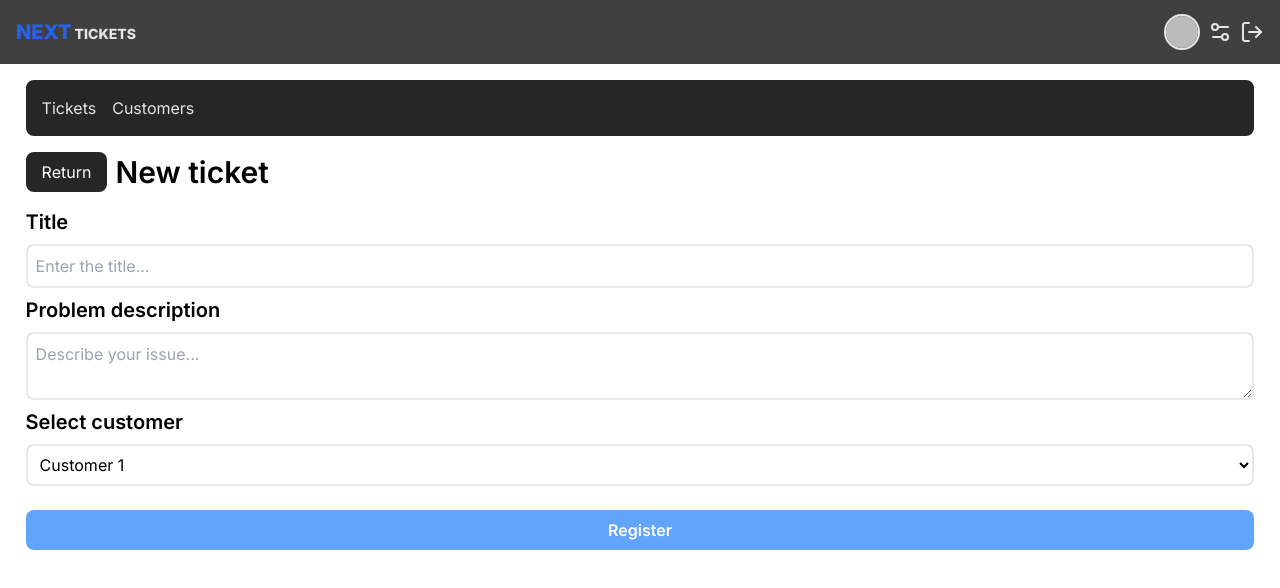
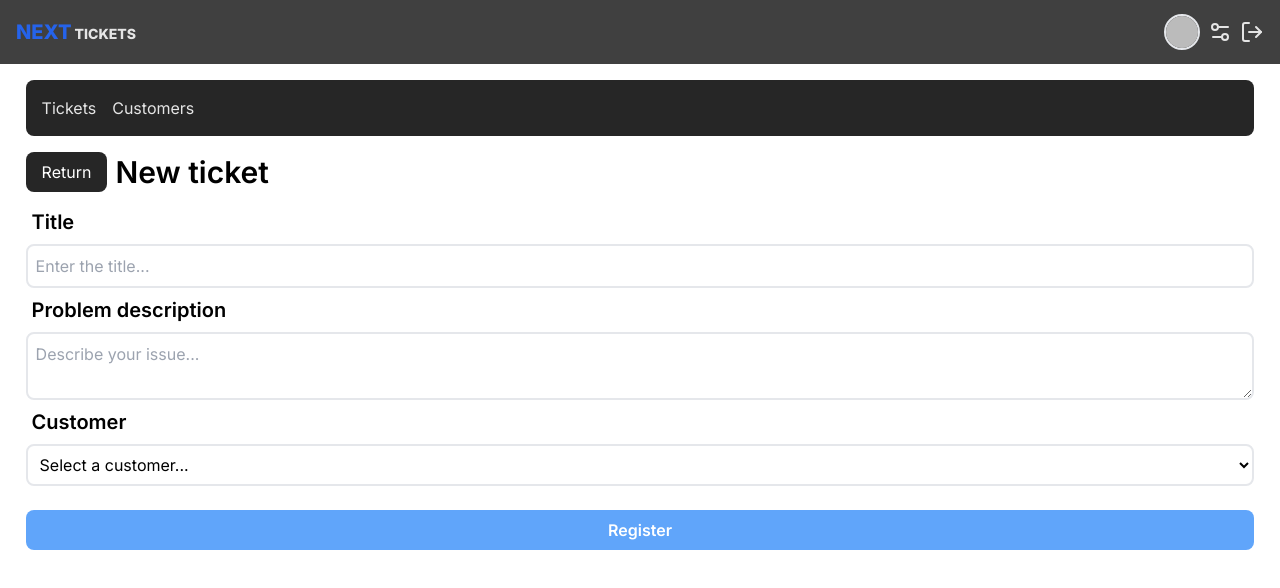
Before and after one commit to dameness/next-tickets, a Next.js app: page /tickets/new in a window 1280 px wide. Shown: the top 588 px of the page. Built offline with nearby package versions, Linux system fonts and the light colour scheme; no server answers; sample sign-in values are in the browser's storage.

Commit message:
complete validations

```diff
--- a/src/app/(dashboard)/customers/new/page.tsx
+++ b/src/app/(dashboard)/customers/new/page.tsx
@@ -2,11 +2,18 @@
 
 import Input from "@/components/ui/input";
 import Link from "next/link";
+import { zodResolver } from "@hookform/resolvers/zod";
 import { useForm, SubmitErrorHandler, SubmitHandler } from "react-hook-form";
-import type { Customer } from "@/models/zod/customer";
+import { CustomerSchema, type Customer } from "@/models/zod/customer";
 
 export default function NewCustomer() {
-  const { handleSubmit, register } = useForm<Customer>();
+  const {
+    handleSubmit,
+    register,
+    formState: { errors },
+  } = useForm<Customer>({
+    resolver: zodResolver(CustomerSchema),
+  });
 
   const onValid: SubmitHandler<Customer> = (data) => {};
 
@@ -27,17 +34,42 @@ export default function NewCustomer() {
         <h1 className="text-3xl font-semibold">New customer</h1>
       </div>
 
-      <h1 className="text-xl font-semibold">Name</h1>
-      <Input placeholder="Enter the name..." {...register("name")} />
+      <div className="flex justify-between px-1.5">
+        <h1 className="text-xl font-semibold">Name</h1>
+        {errors.name && <h1 className="text-red-500">{errors.name.message}</h1>}
+      </div>
+      <Input
+        className={`${errors.name ? "border border-red-400" : "border-2"}`}
+        placeholder="Enter the name..."
+        {...register("name")}
+      />
 
       <div className="grid xs:grid-cols-2 grid-cols-1 gap-2">
         <div>
-          <h1 className="text-xl font-semibold">Telephone</h1>
-          <Input placeholder="Enter the telephone..." {...register("phone")} />
+          <div className="flex justify-between px-1.5 mb-2">
+            <h1 className="text-xl font-semibold">Telephone</h1>
+            {errors.phone && (
+              <h1 className="text-red-500">{errors.phone.message}</h1>
+            )}
+          </div>
+          <Input
+            className={`${errors.phone ? "border border-red-400" : "border-2"}`}
+            placeholder="Enter the telephone..."
+            {...register("phone")}
+          />
         </div>
         <div>
-          <h1 className="text-xl font-semibold">E-mail</h1>
-          <Input placeholder="Enter the e-mail..." {...register("email")} />
+          <div className="flex justify-between px-1.5 mb-2">
+            <h1 className="text-xl font-semibold">E-mail</h1>
+            {errors.email && (
+              <h1 className="text-red-500">{errors.email.message}</h1>
+            )}
+          </div>
+          <Input
+            className={`${errors.email ? "border border-red-400" : "border-2"}`}
+            placeholder="Enter the e-mail..."
+            {...register("email")}
+          />
         </div>
       </div>
       <button
--- a/src/app/(dashboard)/tickets/new/page.tsx
+++ b/src/app/(dashboard)/tickets/new/page.tsx
@@ -2,12 +2,22 @@
 
 import Input from "@/components/ui/input";
 import Link from "next/link";
+import { zodResolver } from "@hookform/resolvers/zod";
 import { useForm } from "react-hook-form";
 import type { SubmitErrorHandler, SubmitHandler } from "react-hook-form";
-import type { Ticket } from "@/models/zod/ticket";
+import { TicketSchema, type Ticket } from "@/models/zod/ticket";
 
 export default function NewTicket() {
-  const { handleSubmit, register } = useForm<Ticket>();
+  const {
+    handleSubmit,
+    register,
+    formState: { errors },
+  } = useForm<Ticket>({
+    resolver: zodResolver(TicketSchema),
+    defaultValues: {
+      customerId: "",
+    },
+  });
 
   const onValid: SubmitHandler<Ticket> = (data) => {};
 
@@ -28,21 +38,43 @@ export default function NewTicket() {
         <h1 className="text-3xl font-semibold">New ticket</h1>
       </div>
 
-      <h1 className="text-xl font-semibold">Title</h1>
-      <Input placeholder="Enter the title..." {...register("name")} />
+      <div className="flex justify-between px-1.5">
+        <h1 className="text-xl font-semibold">Title</h1>
+        {errors.name && <h1 className="text-red-500">{errors.name.message}</h1>}
+      </div>
+      <Input
+        className={`${errors.name ? "border border-red-400" : "border-2"}`}
+        placeholder="Enter the title..."
+        {...register("name")}
+      />
 
-      <h1 className="text-xl font-semibold">Problem description</h1>
+      <div className="flex justify-between px-1.5">
+        <h1 className="text-xl font-semibold">Problem description</h1>
+        {errors.description && (
+          <h1 className="text-red-500">{errors.description.message}</h1>
+        )}
+      </div>
       <textarea
-        className="p-2 rounded-lg w-full border-2"
+        className={`p-2 rounded-lg w-full ${
+          errors.description ? "border border-red-400" : "border-2"
+        }`}
         placeholder="Describe your issue..."
         {...register("description")}
       />
 
-      <h1 className="text-xl font-semibold">Select customer</h1>
+      <div className="flex justify-between px-1.5">
+        <h1 className="text-xl font-semibold">Customer</h1>
+        {errors.customerId && (
+          <h1 className="text-red-500">{errors.customerId.message}</h1>
+        )}
+      </div>
       <select
-        className="p-2 bg-transparent rounded-lg w-full border-2"
+        className={`p-2 bg-transparent rounded-lg w-full ${
+          errors.customerId ? "border border-red-400" : "border-2"
+        }`}
         {...register("customerId")}
       >
+        <option value="">Select a customer...</option>
         <option value="x">Customer 1</option>
       </select>
 
```
